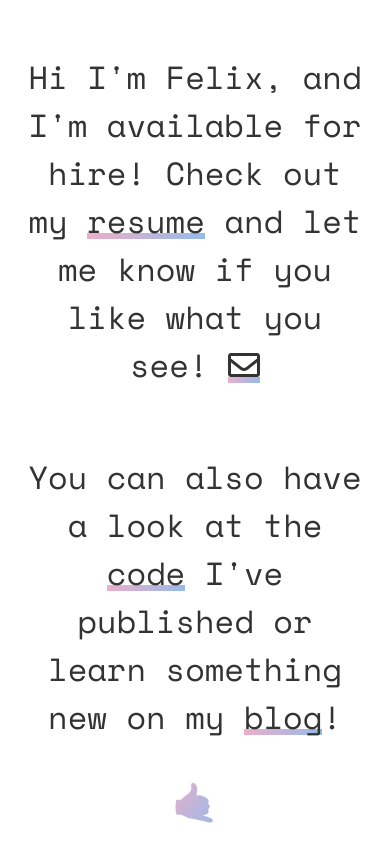
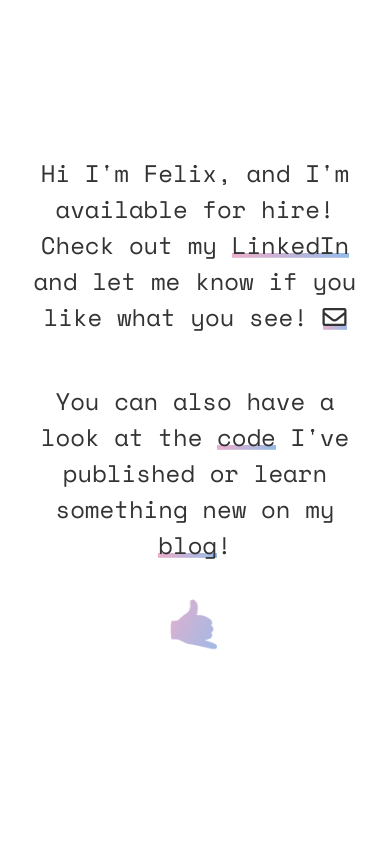
Before and after one commit to TGIFelix/tgifelix.com, a Svelte app: page / in a window 390 px wide. Built offline with nearby package versions, Linux system fonts and the light colour scheme.

Commit message:
migrate to netlify

```diff
--- a/src/App.svelte
+++ b/src/App.svelte
@@ -11,7 +11,7 @@
   :global(body) {
     background-color: #fff;
     font-family: "Space Mono", monospace;
-    font-size: 2em;
+    /* overflow: hidden; */
   }
 </style>
 
--- a/src/bio.svelte
+++ b/src/bio.svelte
@@ -5,10 +5,11 @@
     justify-content: center;
     align-items: center;
     text-align: center;
-    min-height: 99vh;
+    min-height: 100vh;
   }
   p {
     max-width: 50%;
+    font-size: 2em;
   }
   a {
     text-decoration: none;
@@ -23,19 +24,26 @@
     background-size: 100% 69%;
   }
   span {
-    font-size: 1.2em;
+    font-size: 5em;
     background: linear-gradient(var(--gradient));
     -webkit-background-clip: text;
+    background-clip: text;
     -webkit-text-fill-color: transparent;
+    margin-bottom: 1.5em;
   }
   @media screen and (max-width: 500px) {
     p {
       max-width: 100%;
+      font-size: 1em;
     }
   }
   @media screen and (max-width: 800px) {
     p {
       max-width: 90%;
+      font-size: 1.5em;
+    }
+    span {
+      font-size: 3em;
     }
   }
 </style>
@@ -43,7 +51,7 @@
 <main>
   <p>
     Hi I'm Felix, and I'm available for hire! Check out my
-    <a href="https://linkedin.com/in/felixswinkels" target="_blank">resume</a>
+    <a href="https://linkedin.com/in/felixswinkels" target="_blank">LinkedIn</a>
     and let me know if you like what you see!
     <a href="mailto:tgifelix@icloud.com" title="Contact"><i
         class="far fa-envelope" /></a>
```
Also changed, not shown: 2 other files (tests, documents, lock files or other folders).
